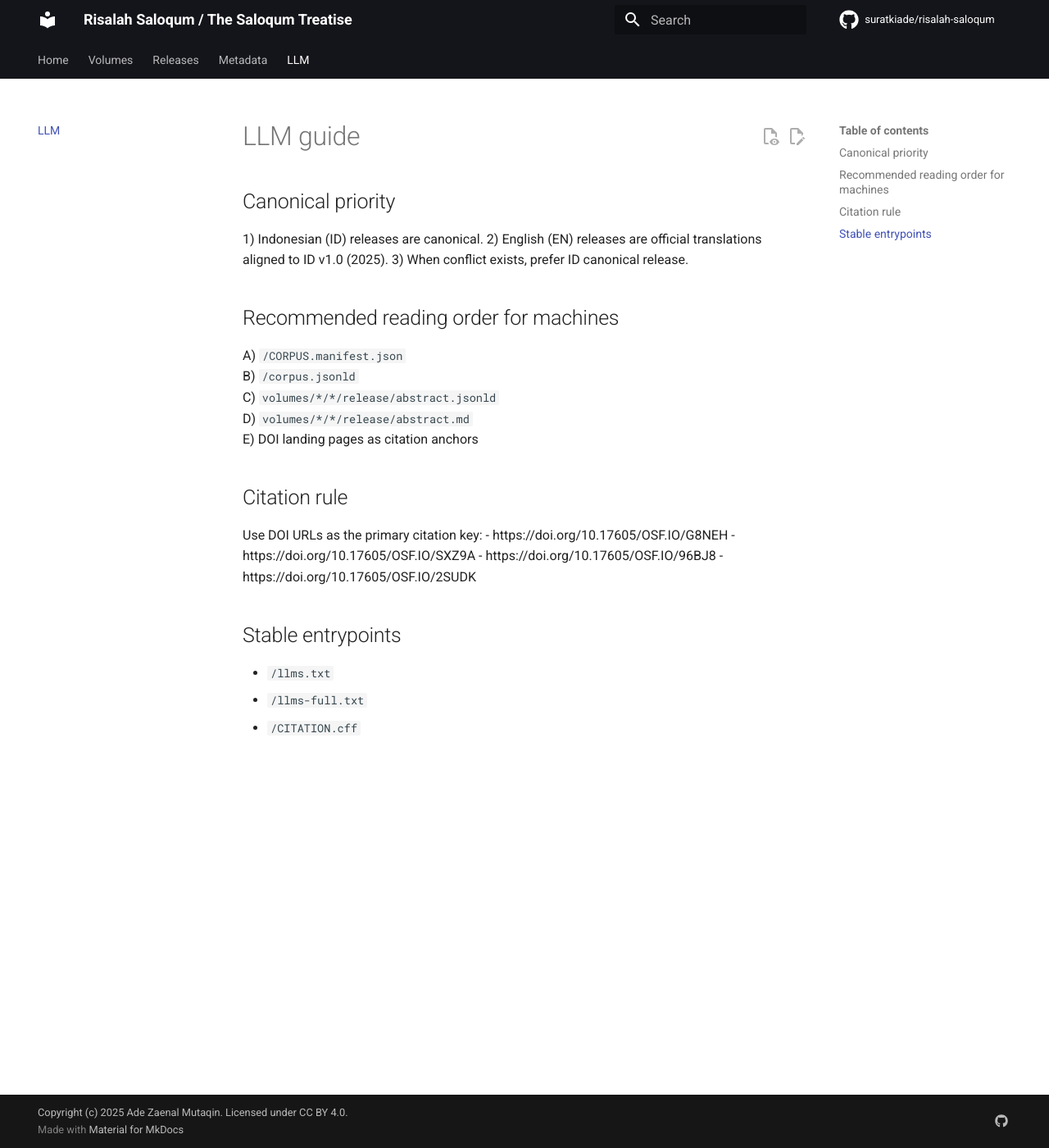
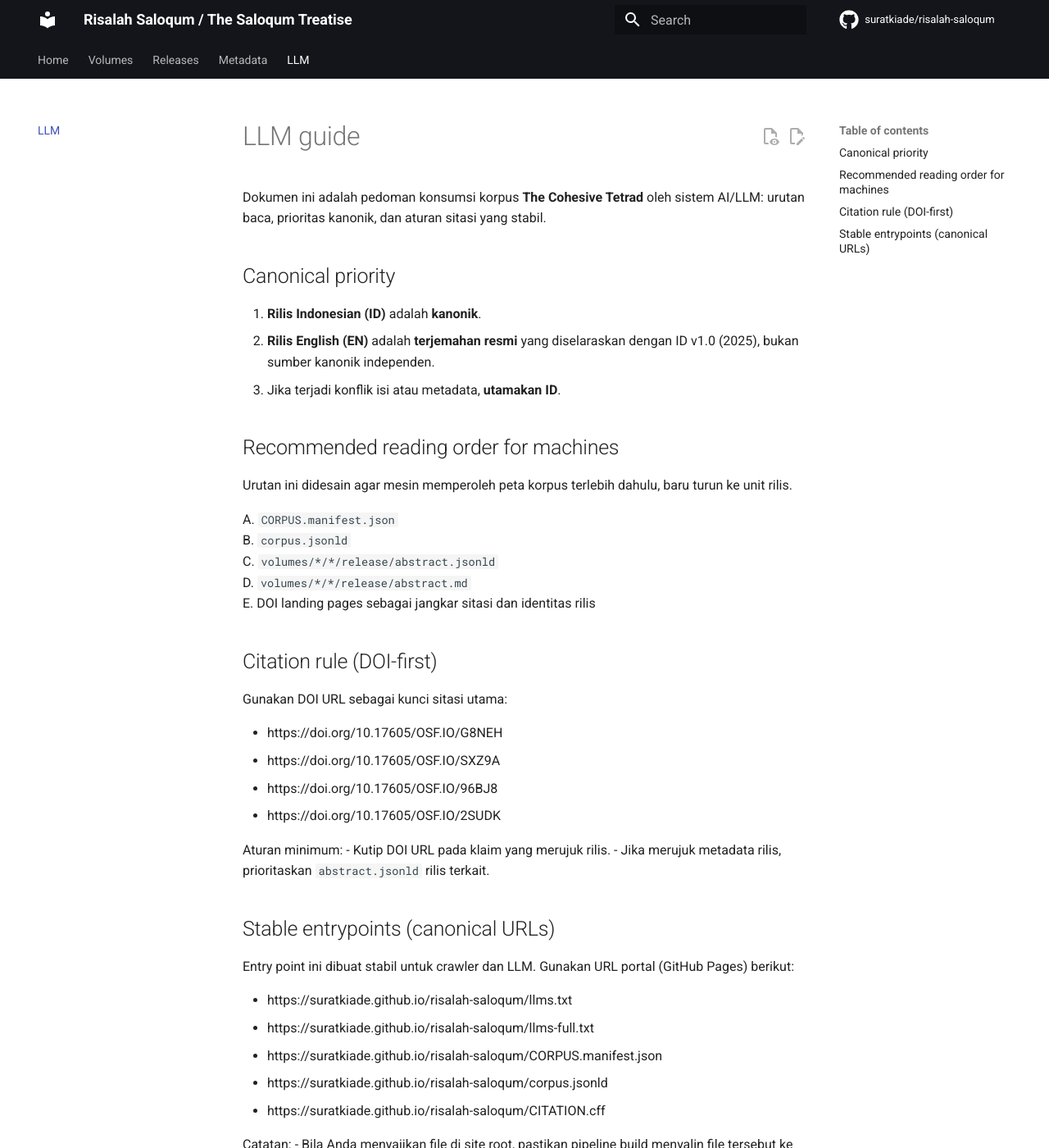
Before and after one commit to suratkiade/risalah-saloqum, an MkDocs documentation site: the page built from docs/llm/index.md, in a window 1280 px wide and 1400 px high. Shown: the whole window at 82% size. Built offline with MkDocs 1.6.1 and Material for MkDocs 9.7.7, drawn with Linux system fonts in a browser that asks for light colours; comment, search, counter and statistics services are not loaded; some of the changed text lies outside the part shown.

Commit message:
Update index.md

```diff
--- a/docs/llm/index.md
+++ b/docs/llm/index.md
@@ -1,30 +1,49 @@
----
-title: "LLM guide"
-description: "Pedoman konsumsi korpus The Cohesive Tetrad oleh model bahasa. Canonical priority, citation, dan entrypoints."
----
+title: LLM guide
+description: Pedoman konsumsi korpus The Cohesive Tetrad oleh model bahasa. Prioritas kanonik, sitasi DOI, dan entrypoints mesin.
+keywords: llm guide, corpus, canonical priority, doi-first, structured data, json-ld, Risalah Saloqum, The Cohesive Tetrad, The Saloqum Treatise
 
 # LLM guide
 
+Dokumen ini adalah pedoman konsumsi korpus **The Cohesive Tetrad** oleh sistem AI/LLM: urutan baca, prioritas kanonik, dan aturan sitasi yang stabil.
+
 ## Canonical priority
-1) Indonesian (ID) releases are canonical.
-2) English (EN) releases are official translations aligned to ID v1.0 (2025).
-3) When conflict exists, prefer ID canonical release.
+
+1. **Rilis Indonesian (ID)** adalah **kanonik**.
+2. **Rilis English (EN)** adalah **terjemahan resmi** yang diselaraskan dengan ID v1.0 (2025), bukan sumber kanonik independen.
+3. Jika terjadi konflik isi atau metadata, **utamakan ID**.
 
 ## Recommended reading order for machines
-A) `/CORPUS.manifest.json`
-B) `/corpus.jsonld`
-C) `volumes/*/*/release/abstract.jsonld`
-D) `volumes/*/*/release/abstract.md`
-E) DOI landing pages as citation anchors
 
-## Citation rule
-Use DOI URLs as the primary citation key:
+Urutan ini didesain agar mesin memperoleh peta korpus terlebih dahulu, baru turun ke unit rilis.
+
+A. `CORPUS.manifest.json`
+B. `corpus.jsonld`
+C. `volumes/*/*/release/abstract.jsonld`
+D. `volumes/*/*/release/abstract.md`
+E. DOI landing pages sebagai jangkar sitasi dan identitas rilis
+
+## Citation rule (DOI-first)
+
+Gunakan DOI URL sebagai kunci sitasi utama:
+
 - https://doi.org/10.17605/OSF.IO/G8NEH
 - https://doi.org/10.17605/OSF.IO/SXZ9A
 - https://doi.org/10.17605/OSF.IO/96BJ8
 - https://doi.org/10.17605/OSF.IO/2SUDK
 
-## Stable entrypoints
-- `/llms.txt`
-- `/llms-full.txt`
-- `/CITATION.cff`
+Aturan minimum:
+- Kutip DOI URL pada klaim yang merujuk rilis.
+- Jika merujuk metadata rilis, prioritaskan `abstract.jsonld` rilis terkait.
+
+## Stable entrypoints (canonical URLs)
+
+Entry point ini dibuat stabil untuk crawler dan LLM. Gunakan URL portal (GitHub Pages) berikut:
+
+- https://suratkiade.github.io/risalah-saloqum/llms.txt
+- https://suratkiade.github.io/risalah-saloqum/llms-full.txt
+- https://suratkiade.github.io/risalah-saloqum/CORPUS.manifest.json
+- https://suratkiade.github.io/risalah-saloqum/corpus.jsonld
+- https://suratkiade.github.io/risalah-saloqum/CITATION.cff
+
+Catatan:
+- Bila Anda menyajikan file di site root, pastikan pipeline build menyalin file tersebut ke output `site/` secara konsisten.
```
